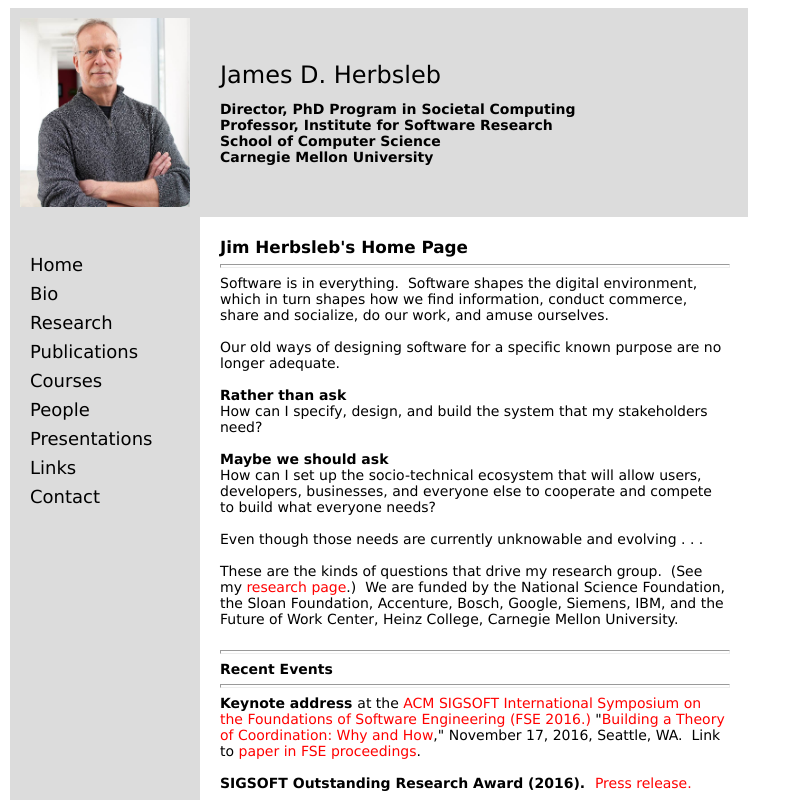
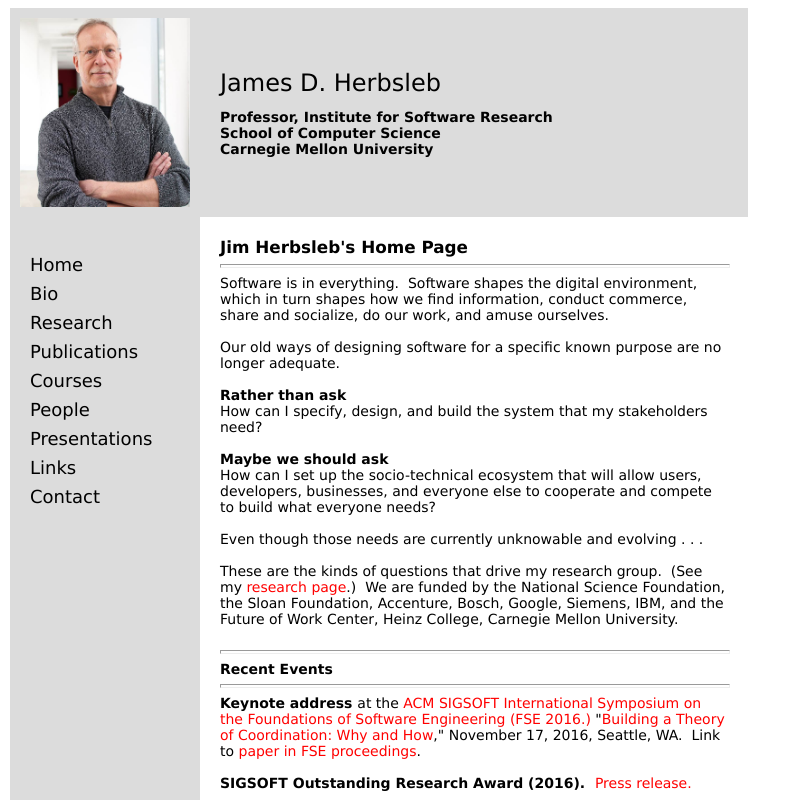
Before and after one commit to jherbsleb/jherbsleb.github.io, a plain HTML site: page index.html in a window 1280 px wide. Shown: the top 800 px of the page, without its empty margins (0-801 px from the left). Drawn offline with Linux system fonts and the light colour scheme.

Commit message:
Update index.html

```diff
--- a/index.html
+++ b/index.html
@@ -19,7 +19,7 @@
           <td bgcolor="#dcdcdc" width="500">
             <p class="L1">James D. Herbsleb<br>
             </p>
-            <p class="L2">Director, PhD Program in Societal Computing<br>
+            <p class="L2">
               Professor, Institute for Software Research<br>
               School of Computer Science<br>
               Carnegie Mellon University </p>
```
